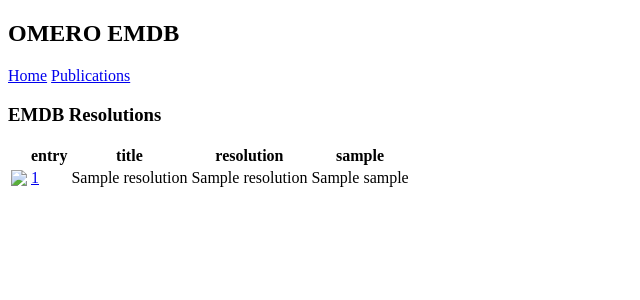
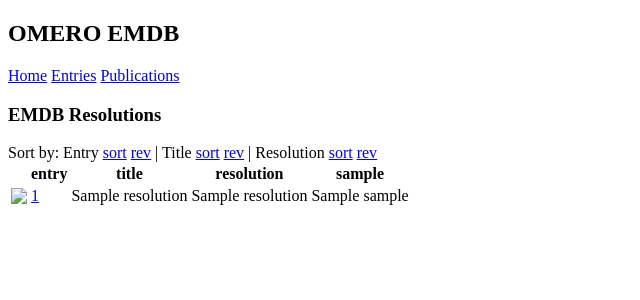
Before and after one commit to ome/webemdb, a Django app: template templates/webemdb/browse/resolutionByAuthor.html in a window 1280 px wide. Shown: the top 300 px of the page, without its empty margins (0-640 px from the left). Run offline with Django 3.2, Linux system fonts and the light colour scheme; the template is opened without the code that fills it: most values are stand-ins (such as "Sample title", 1, 10 or a date in 2020).

Commit message:
Basic entries page done. See #2752. Just need to tidy a little.
git-svn-id: file:///home/svn/omero/trunk@7871 05709c45-44f0-0310-885b-81a1db45b4a6

```diff
--- a/templates/webemdb/base/menu.html
+++ b/templates/webemdb/base/menu.html
@@ -1,2 +1,3 @@
 <a href="{% url webemdb.views.index %}">Home</a>
-<a href="{% url webemdb.views.publications %}">Publications</a>
+<a href="{% url webemdb_entries %}">Entries</a>
+<a href="{% url webemdb_publications %}">Publications</a>
--- a/templates/webemdb/browse/resolutionByAuthor.html
+++ b/templates/webemdb/browse/resolutionByAuthor.html
@@ -12,6 +12,10 @@
 <div id="welcome">
     <h3>EMDB Resolutions</h3>
 
+    Sort by:
+    Entry <a href="?sort=entry">sort</a> <a href="?sort=entry&order=reverse">rev</a> |
+    Title <a href="?sort=title">sort</a> <a href="?sort=title&order=reverse">rev</a> |
+    Resolution <a href="?sort=resolution">sort</a> <a href="?sort=resolution&order=reverse">rev</a>
 
 <div id="content">
     <!-- Header of the publications table -->
--- a/urls.py
+++ b/urls.py
@@ -44,7 +44,7 @@
     # browse by annotations. E.g. publications
     url( r'^publications/$', views.publications, name='webemdb_publications' ),
     url( r'^getEntriesByPub/(?P<publicationId>[0-9]+)/$', views.getEntriesByPub, name='webemdb_getEntriesByPub' ),
-    url( r'^resolutionByAuthor/(?P<min>[0-9]+)/(?P<max>[0-9]+)/$', views.resolutionByAuthor, name='webemdb_resolutionByAuthor' ),
+    url( r'^entries/$', views.entries, name='webemdb_entries' ),
 
     # view an EMAN2 filter on an image
     url( r'^eman2_filter/(?P<imageId>[0-9]+)/fft/$', views.eman, {"filter": "fft"}, name='webemdb_eman_fft' ),
```
Also changed, not shown: views.py (+17 -5 lines).
